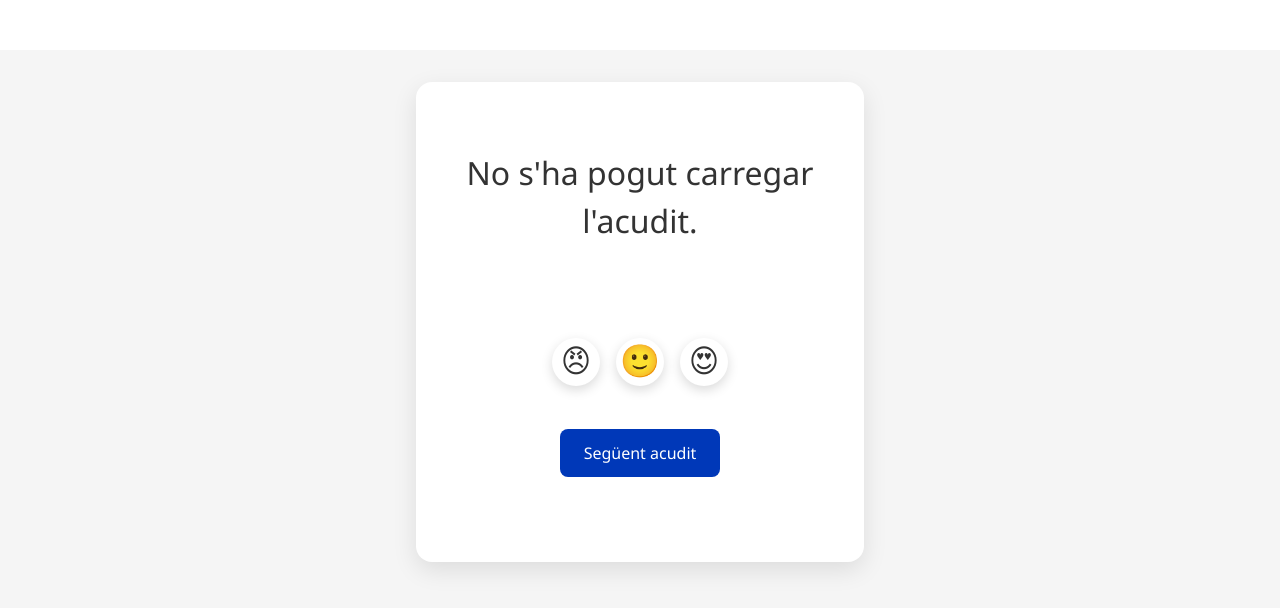
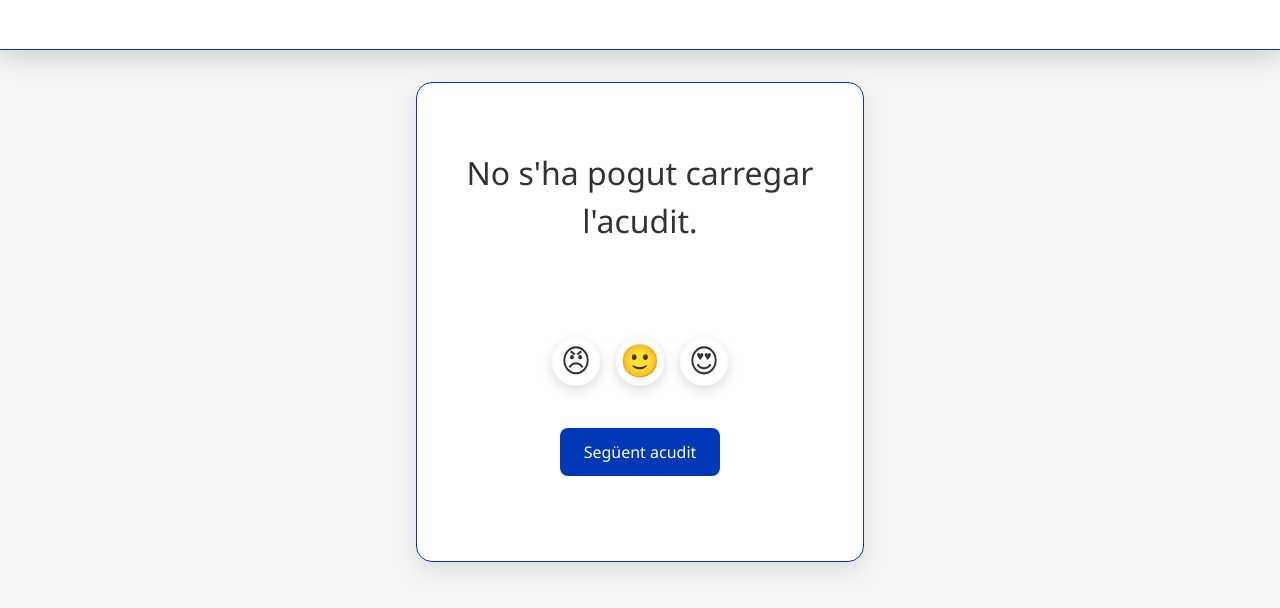
Before and after one commit to albertvallsbe/2025-s4-albertvalls, a website with bundled scripts: page index.html in a window 1280 px wide. Built offline with nearby package versions, Linux system fonts and the light colour scheme; no server answers.

Commit message:
Update style

```diff
--- a/src/styles/_home.scss
+++ b/src/styles/_home.scss
@@ -1,17 +1,23 @@
 @use "sass:color";
 @use "./colors";
+
+body {
+	height: 100vh;
+	overflow: hidden;
+}
 
 .navbar {
 	display: grid;
 	grid-template-columns: 1fr;
 	align-items: center;
-	padding: 0.5rem 2rem;
+	padding: 0.75rem 2.5rem;
 	background-color: colors.$white;
-	box-shadow: 0 0.5rem 1.5rem rgba(0, 0, 0, 0.1);
-	// margin-bottom: 1rem;
+	border-bottom: 0.5px solid colors.$primary-color;
+	box-shadow: 0 0.5rem 1.5rem rgba(0, 0, 0, 0.15);
 	width: 100%;
 	box-sizing: border-box;
 	min-height: 50px;
+	backdrop-filter: saturate(180%) blur(8px);
 
 	@media screen and (min-width: 600px) {
 		grid-template-columns: auto 1fr;
@@ -43,7 +49,7 @@
 	place-items: start center;
 	padding: 2rem;
 	background: colors.$light-gray;
-	min-height: 100vh;
+	min-height: calc(100vh - 50px);
 	overflow-y: auto;
 }
 
@@ -53,6 +59,7 @@
 	grid-template-rows: auto auto auto;
 	gap: 1rem;
 
+	border: 0.5px solid colors.$primary-color;
 	background: colors.$white;
 	border-radius: 1rem;
 	box-shadow: 0 0.5rem 1.5rem rgba(0, 0, 0, 0.1);
@@ -68,7 +75,6 @@
 	@media screen and (min-width: 300px) {
 		min-height: 30rem;
 		max-height: 30rem;
-
 	}
 }
 
```
Also changed, not shown: public/style.css, 1 other file.
